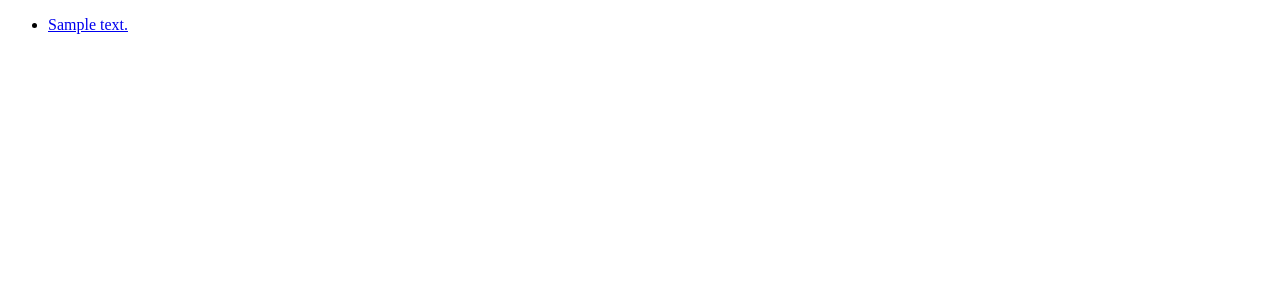
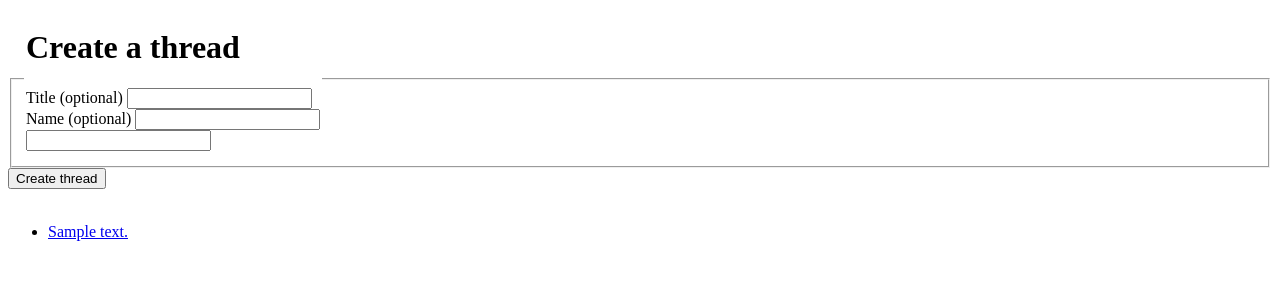
Before and after one commit to IcePanorama/DjangoMessageBoard, a Django app: page / in a window 1280 px wide. Before the commit the part shown is almost empty. Shown: the top 300 px of the page. Run offline with Django 5.2, Linux system fonts and the light colour scheme; tables that the repository leaves empty hold one stand-in row (values such as "Sample post").

Commit message:
Got basic thread submission set up.

```diff
--- a/board/templates/board/index.html
+++ b/board/templates/board/index.html
@@ -7,6 +7,28 @@
 </head>
 
 <body>
+	<!-- Submit a thread form -->
+	<form action="{% url 'board:submit' %}" method="post">
+		{% csrf_token %}
+		<fieldset>
+			<legend>
+				<h1>Create a thread</h1>
+				{% if error_message %}
+				<p><strong>{{ error_message }}</strong></p>
+				{% endif %}
+				<label>Title (optional)</label>
+				<input type="text" name="title">
+				<br />
+				<label>Name (optional)</label>
+				<input type="text" name="name">
+				<br />
+				<input type="text" name="post_text">
+			</legend>
+		</fieldset>
+		<input type="submit" value="Create thread">
+	</form>
+
+	<br />
 	{% if latest_thread_list %}
 	<ul>
 		{% for thread in latest_thread_list %}
@@ -14,7 +36,7 @@
 		{% endfor %}
 	</ul>
 	{% else %}
-	<p>No polls are available.</p>
+	<p>No threads are available.</p>
 	{% endif %}
 
 </body>
--- a/board/urls.py
+++ b/board/urls.py
@@ -6,6 +6,7 @@ app_name = "board"
 
 urlpatterns = [
     path("", views.index, name="index"),
+    path("submit/", views.submit, name="submit"),
     path("thread/<int:thread_id>/", views.thread, name="thread"),
     path("archive/", views.archive, name="archive"),
 ]
--- a/board/views.py
+++ b/board/views.py
@@ -1,5 +1,6 @@
-from django.http import HttpResponse, Http404
-from django.shortcuts import render, get_object_or_404
+from django.http import HttpResponse
+from django.shortcuts import render, get_object_or_404, redirect
+from django.utils import timezone
 
 from .models import Thread
 
@@ -17,3 +18,28 @@ def thread(request, thread_id):
 
 def archive(request):
     return HttpResponse("You're looking at the archive.")
+
+
+def submit(request):
+    # Should handle cases where users simply navigate to the /submit/ url
+    if request.method != "POST":
+        return redirect("board:index")
+
+    # TODO: Handle blank posts
+    # should probably be done when the user tries to click the submit button
+    # rather than in here
+    if request.POST.get("post_text", "").strip() == "":
+        return redirect("board:index")
+
+    new_thread = Thread.objects.create(
+        date_posted=timezone.now(), post_text=request.POST.get("post_text"),
+    )
+
+    if request.POST.get("title", None):
+        new_thread.title = request.POST["title"]
+
+    if request.POST.get("name", None):
+        new_thread.name = request.POST["name"]
+
+    new_thread.save()
+    return redirect("board:thread", thread_id=new_thread.id)
```
